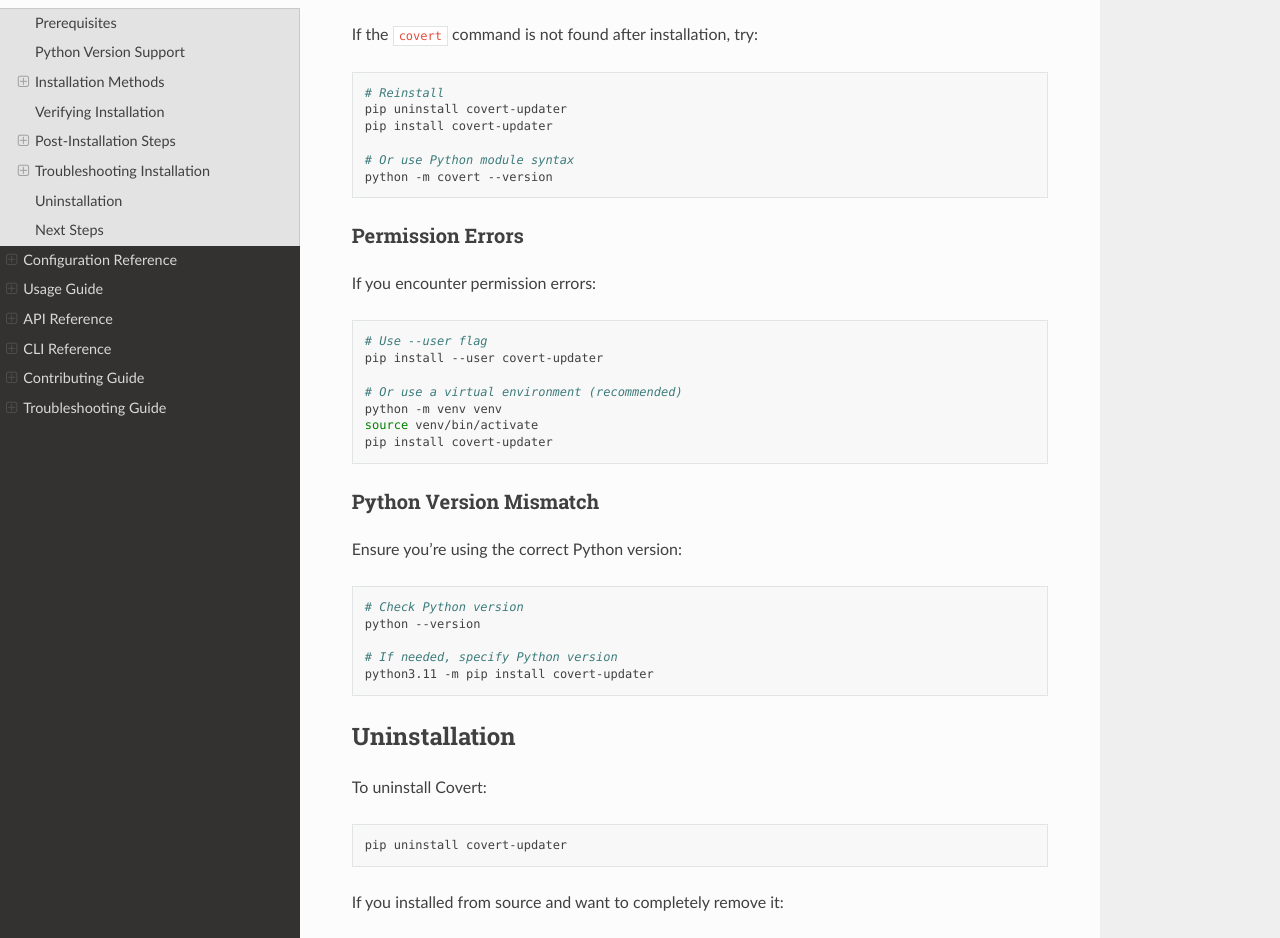
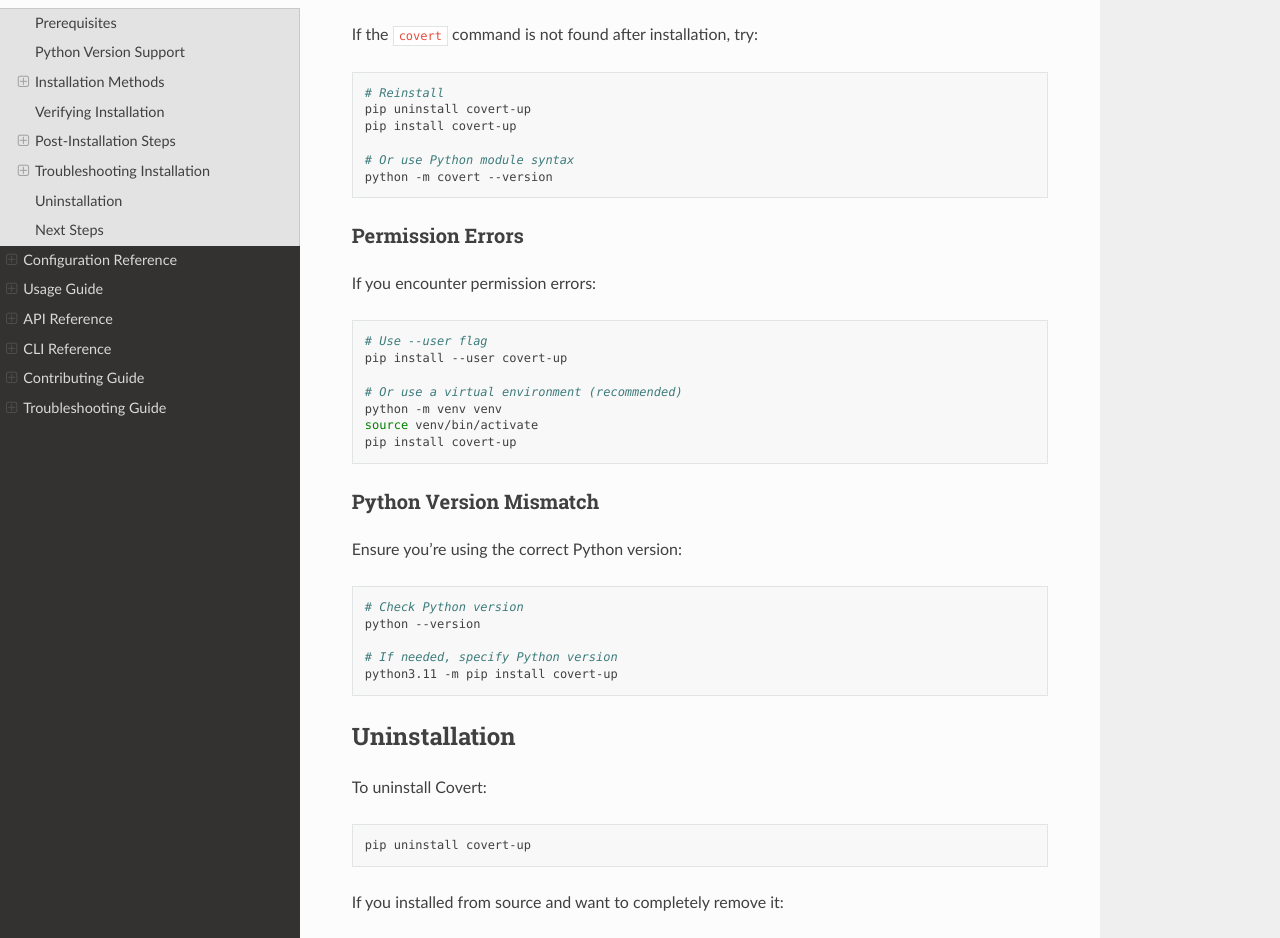
Before and after one commit to iodevs-net/covert, a Sphinx documentation site: the page built from docs/source/installation.md, in a window 1280 px wide and 1400 px high, scrolled down 3746 px. Shown: the part 158-1096 px from the top of the window. Built offline with Sphinx 7.4.7 and the Read the Docs theme 3.1.0, drawn with Linux system fonts in a browser that asks for light colours; pages that are not in the unit, such as notebooks, are missing from menus; some of the changed text lies outside the part shown.

Commit message:
Rename package to covert-up

````diff
--- a/docs/source/installation.md
+++ b/docs/source/installation.md
@@ -29,13 +29,13 @@
 The easiest way to install Covert:
 
 ```bash
-pip install covert-updater
+pip install covert-up
 ```
 
 To upgrade to the latest version:
 
 ```bash
-pip install --upgrade covert-updater
+pip install --upgrade covert-up
 ```
 
 ### Method 2: Install with Extra Dependencies
@@ -43,7 +43,7 @@
 #### Install with Development Dependencies
 
 ```bash
-pip install covert-updater[dev]
+pip install covert-up[dev]
 ```
 
 This includes:
@@ -58,7 +58,7 @@
 #### Install with Documentation Dependencies
 
 ```bash
-pip install covert-updater[docs]
+pip install covert-up[docs]
 ```
 
 This includes:
@@ -69,7 +69,7 @@
 #### Install with Security Dependencies
 
 ```bash
-pip install covert-updater[security]
+pip install covert-up[security]
 ```
 
 This includes:
@@ -79,7 +79,7 @@
 #### Install All Extras
 
 ```bash
-pip install covert-updater[dev,docs,security]
+pip install covert-up[dev,docs,security]
 ```
 
 ### Method 3: Install from Source
@@ -108,19 +108,19 @@
 venv\Scripts\activate
 
 # Install Covert
-pip install covert-updater
+pip install covert-up
 ```
 
 #### Using Poetry
 
 ```bash
-poetry add covert-updater
+poetry add covert-up
 ```
 
 #### Using Pipenv
 
 ```bash
-pipenv install covert-updater
+pipenv install covert-up
 ```
 
 ## Verifying Installation
@@ -180,8 +180,8 @@
 
 ```bash
 # Reinstall
-pip uninstall covert-updater
-pip install covert-updater
+pip uninstall covert-up
+pip install covert-up
 
 # Or use Python module syntax
 python -m covert --version
@@ -193,12 +193,12 @@
 
 ```bash
 # Use --user flag
-pip install --user covert-updater
+pip install --user covert-up
 
 # Or use a virtual environment (recommended)
 python -m venv venv
 source venv/bin/activate
-pip install covert-updater
+pip install covert-up
 ```
 
 ### Python Version Mismatch
@@ -210,7 +210,7 @@
 python --version
 
 # If needed, specify Python version
-python3.11 -m pip install covert-updater
+python3.11 -m pip install covert-up
 ```
 
 ## Uninstallation
@@ -218,7 +218,7 @@
 To uninstall Covert:
 
 ```bash
-pip uninstall covert-updater
+pip uninstall covert-up
 ```
 
 If you installed from source and want to completely remove it:
--- a/pyproject.toml
+++ b/pyproject.toml
@@ -3,7 +3,7 @@
 build-backend = "setuptools.build_meta"
 
 [project]
-name = "covert-updater"
+name = "covert-up"
 version = "1.0.0"
 description = "Safe package updater for Python/Django projects"
 readme = "README.md"
````
Also changed, not shown: CHANGELOG.md (+1 -1 lines), README.md (+6 -6 lines), ROADMAP.md (+1 -1 lines), docs/source/quickstart.md (+1 -1 lines), docs/source/troubleshooting.md (+3 -3 lines), docs/source/usage.md (+3 -3 lines), plans/TECHNICAL_SPECIFICATION.md (+2 -2 lines), 1 other file.
